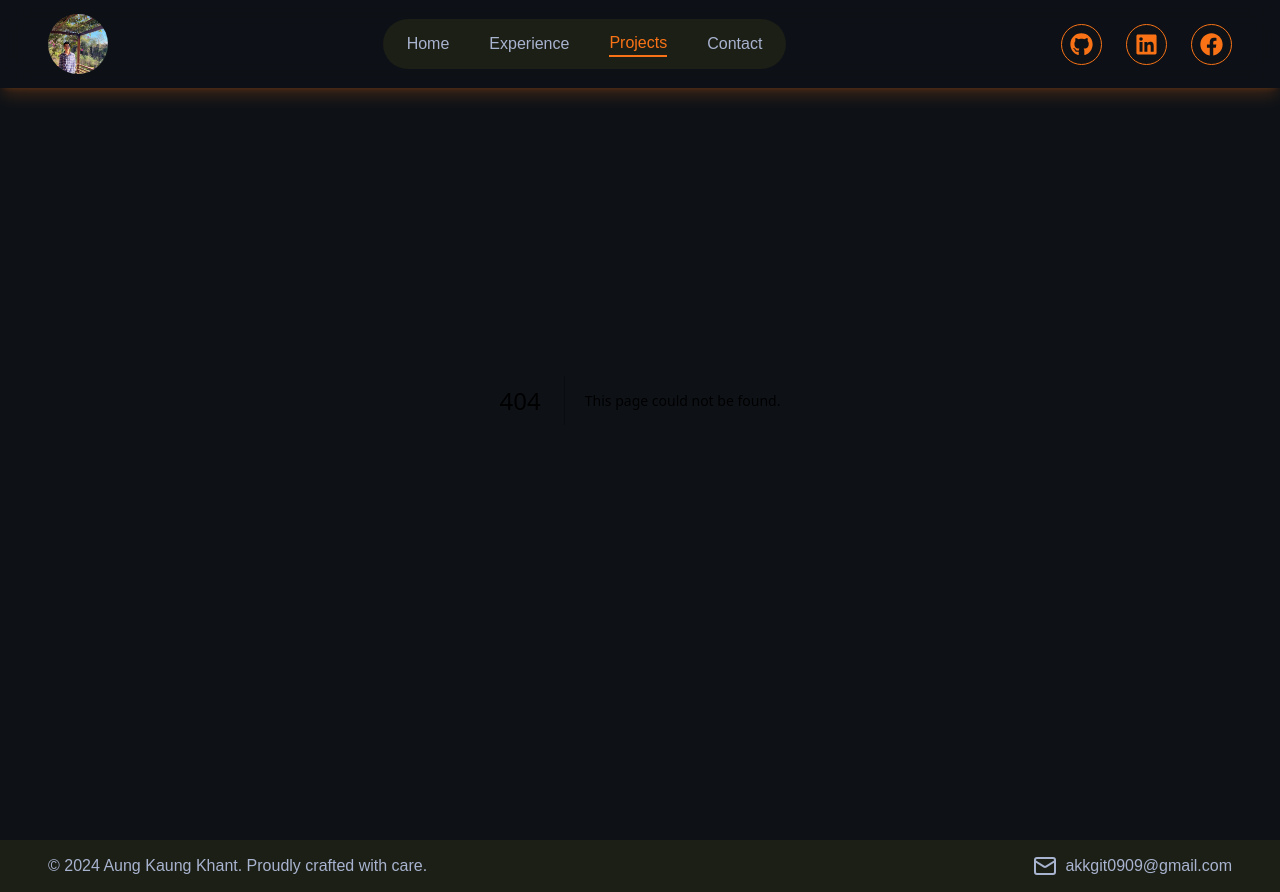
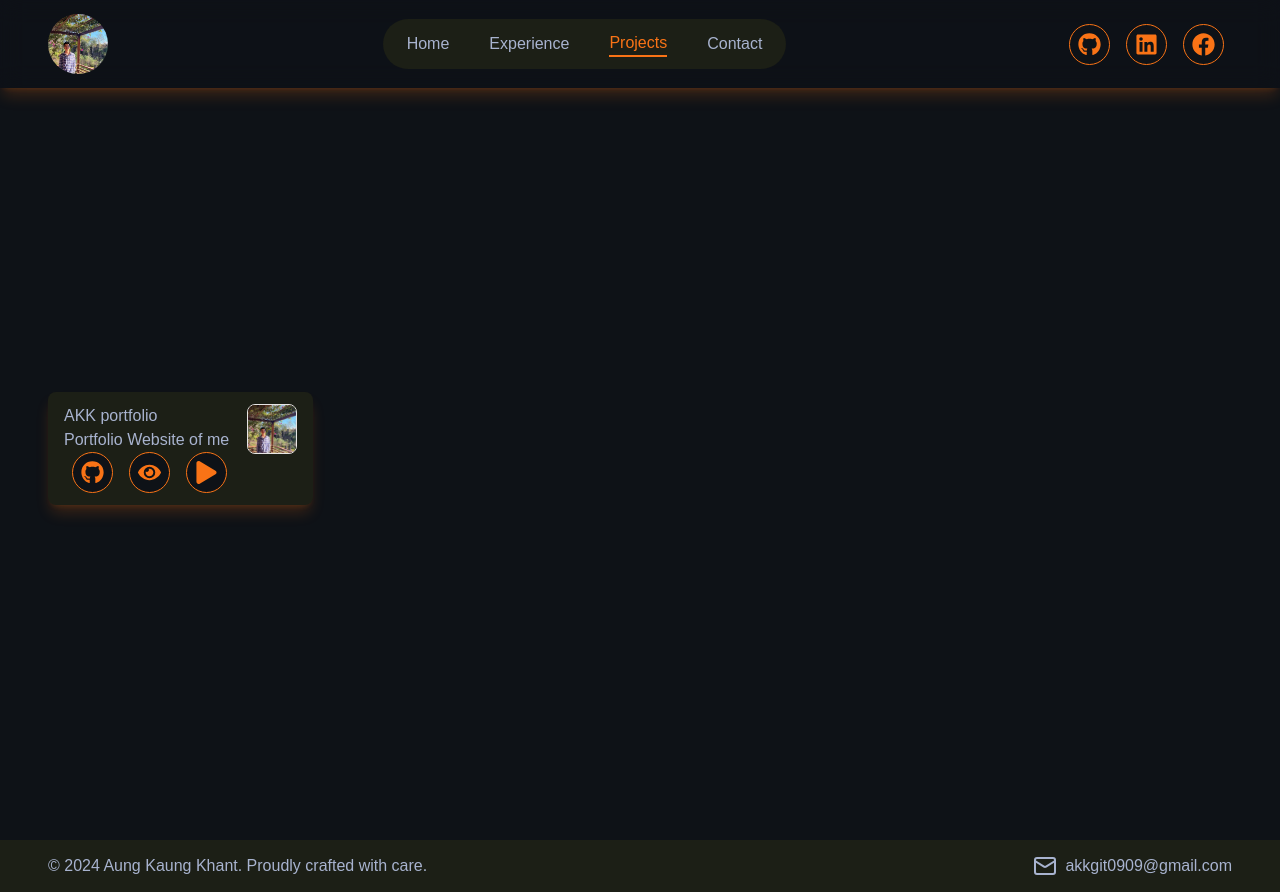
Before and after one commit to aungkaungkhant-nssh/AKK, a Next.js app: page /projects in a window 1280 px wide. Before the commit this address had no page. Built offline with nearby package versions, Linux system fonts and the light colour scheme.

Commit message:
change resueable component for Link Item

```diff
--- /dev/null
+++ b/app/projects/page.tsx
@@ -0,0 +1,12 @@
+import ProjectLists from "@/components/project/ProjectLists";
+import MaxWidthWrapper from "@/components/wrappers/MaxWidthWrapper";
+
+export default function Project() {
+    return (
+        <MaxWidthWrapper className="lg:h-screen flex gap-[45px] items-center relative text-center lg:text-left pt-32 lg:pt-24 px-4 sm:px-8 md:px-12">
+            <div className="bg-foreground text-tertiary px-4 py-3 rounded-lg shadow-lg shadow-primary/20">
+                <ProjectLists />
+            </div>
+        </MaxWidthWrapper>
+    )
+}
--- a/components/experience/ExperienceLists.tsx
+++ b/components/experience/ExperienceLists.tsx
@@ -3,12 +3,11 @@ import React from 'react'
 import ExperienceCard from './ExperienceCard'
 
 const ExperienceLists = () => {
-    console.log(experienceLists)
     return (
         <section>
             {
-                experienceLists.map((experience,index) => (
-                    <ExperienceCard key={experience.id} {...experience} lastIndex={experienceLists.length-1 === index } />
+                experienceLists.map((experience, index) => (
+                    <ExperienceCard key={experience.id} {...experience} lastIndex={experienceLists.length - 1 === index} />
                 ))
             }
         </section>
--- /dev/null
+++ b/components/navigation/LinkItem.tsx
@@ -0,0 +1,37 @@
+"use client"
+import React from "react";
+import { motion } from "framer-motion";
+
+interface LinkGroupsProps {
+    icon: React.ComponentType<{ className?: string; size?: number }>;
+    link: string;
+    color?: string;
+}
+
+const LinkItem = ({ icon: Icon, link, color = "primary" }: LinkGroupsProps) => {
+    return (
+        <a href={link} target="_blank" rel="noopener noreferrer">
+            <button className="text-white border border-primary rounded-full p-2 hover:bg-foreground mx-2">
+                <motion.div
+                    initial={{ scale: 0, opacity: 0, rotate: -45 }}
+                    animate={{ scale: 1, opacity: 1, rotate: 0 }}
+                    transition={{
+                        type: "spring",
+                        stiffness: 300,
+                        damping: 20,
+                        duration: 0.5,
+                    }}
+                    whileHover={{
+                        scale: 1.2,
+                        rotate: 10,
+                    }}
+                    whileTap={{ scale: 0.9 }}
+                >
+                    <Icon className={`text-${color}`} size={23} />
+                </motion.div>
+            </button>
+        </a>
+    );
+};
+
+export default LinkItem;
--- a/components/navigation/Navbar.tsx
+++ b/components/navigation/Navbar.tsx
@@ -4,7 +4,8 @@ import MaxWidthWrapper from "../wrappers/MaxWidthWrapper"
 import SideMenu from "./SideMenu"
 import Profile from "../home/Profile";
 import MenuList from "./MenuList";
-import SocialLink from "./SocialLink";
+import socialLinks from "@/constants/socialLinks";
+import LinkItem from "./LinkItem";
 
 
 export default function Navbar() {
@@ -26,7 +27,17 @@ export default function Navbar() {
                     <MenuList />
                 </div>
                 <div className="hidden lg:inline-block">
-                    <SocialLink />
+                    {
+                        socialLinks.map((link, index) => (
+                            <LinkItem
+                                key={index}
+                                icon={link.icon}
+                                link={link.link}
+                                color={link.color}
+                            />
+                        ))
+                    }
+
                 </div>
                 <div className="lg:hidden">
                     <SideMenu />
--- a/components/navigation/SideMenu.tsx
+++ b/components/navigation/SideMenu.tsx
@@ -4,7 +4,7 @@ import { AnimatePresence, motion } from 'framer-motion'
 import Profile from "../home/Profile";
 import { IoClose } from "react-icons/io5";
 import MenuList from "./MenuList";
-import SocialLink from "./SocialLink";
+import SocialLink from "./LinkItem";
 import { useState } from "react";
 const sidebarVariants = {
     open: { x: 0, transition: { type: 'spring', stiffness: 300, damping: 30 } },
--- a/components/navigation/SocialLink.tsx
+++ /dev/null
@@ -1,68 +0,0 @@
-"use client"
-import { FaFacebook, FaGithub, FaLinkedin } from 'react-icons/fa';
-import { motion } from 'framer-motion'
-export default function SocialLink() {
-    return (
-        <div className="flex items-center gap-6">
-            <button className="text-white border border-primary rounded-full p-2 hover:bg-foreground">
-                <motion.div
-                    initial={{ scale: 0, opacity: 0, rotate: -45 }}
-                    animate={{ scale: 1, opacity: 1, rotate: 0 }}
-                    transition={{
-                        type: "spring",
-                        stiffness: 300,
-                        damping: 20,
-                        duration: 0.5,
-                    }}
-                    whileHover={{
-                        scale: 1.2,
-                        rotate: 10,
-                    }}
-                    whileTap={{ scale: 0.9 }}
-                >
-                    <FaGithub className=" text-primary" size={23} />
-                </motion.div>
-
-            </button>
-            <button className=" text-white border border-primary rounded-full p-2 hover:bg-foreground">
-                <motion.div
-                    initial={{ scale: 0, opacity: 0, rotate: -45 }}
-                    animate={{ scale: 1, opacity: 1, rotate: 0 }}
-                    transition={{
-                        type: "spring",
-                        stiffness: 300,
-                        damping: 20,
-                        duration: 0.5,
-                    }}
-                    whileHover={{
-                        scale: 1.2,
-                        rotate: 10,
-                    }}
-                    whileTap={{ scale: 0.9 }}
-                >
-                    <FaLinkedin className=" text-primary" size={23} />
-                </motion.div>
-            </button>
-            <button className=" text-white border border-primary rounded-full p-2 hover:bg-foreground">
-                <motion.div
-                    initial={{ scale: 0, opacity: 0, rotate: -45 }}
-                    animate={{ scale: 1, opacity: 1, rotate: 0 }}
-                    transition={{
-                        type: "spring",
-                        stiffness: 300,
-                        damping: 20,
-                        duration: 0.5,
-                    }}
-                    whileHover={{
-                        scale: 1.2,
-                        rotate: 10,
-                    }}
-                    whileTap={{ scale: 0.9 }}
-                >
-                    <FaFacebook className=" text-primary" size={23} />
-                </motion.div>
-
-            </button>
-        </div>
-    )
-}
--- /dev/null
+++ b/components/project/ProjectCard.tsx
@@ -0,0 +1,41 @@
+"use client"
+import { cn } from "@/lib/utils";
+
+import Pf from '@/public/images/pf.png'
+import Image from "next/image";
+import iconLinks from "@/constants/iconLinks";
+import LinkItem from "../navigation/LinkItem";
+
+export default function ProjectCard() {
+    return (
+        <div className={cn('flex items-start gap-3 ')}>
+            <div>
+                <div>
+                    <h1>AKK portfolio</h1>
+                    <p>Portfolio Website of me</p>
+                </div>
+                <div>
+                    {
+                        iconLinks.map((link, index) => (
+                            <LinkItem
+                                key={index}
+                                icon={link.icon}
+                                link={link.link}
+                                color={link.color}
+                            />
+                        ))
+                    }
+                </div>
+            </div>
+            <div>
+                <Image
+                    src={Pf}
+                    alt="akk"
+                    className="border rounded-lg"
+                    width={50}
+                    height={50}
+                />
+            </div>
+        </div>
+    )
+}
--- /dev/null
+++ b/components/project/ProjectLists.tsx
@@ -0,0 +1,11 @@
+import ProjectCard from "./ProjectCard";
+
+const ProjectLists = () => {
+    return (
+        <section>
+            <ProjectCard />
+        </section>
+    )
+}
+
+export default ProjectLists;
--- /dev/null
+++ b/constants/iconLinks.ts
@@ -0,0 +1,8 @@
+import { FaGithub, FaEye, FaPlay } from 'react-icons/fa';
+const iconLinks = [
+    { icon: FaGithub, link: "https://github.com", color: "primary" },
+    { icon: FaEye, link: "https://linkedin.com", color: "primary" },
+    { icon: FaPlay, link: "https://facebook.com", color: "primary" },
+];
+
+export default iconLinks;
--- /dev/null
+++ b/constants/socialLinks.ts
@@ -0,0 +1,9 @@
+
+import { FaGithub, FaLinkedin, FaFacebook } from "react-icons/fa";
+const socialLinks = [
+    { icon: FaGithub, link: "https://github.com", color: "primary" },
+    { icon: FaLinkedin, link: "https://linkedin.com", color: "primary" },
+    { icon: FaFacebook, link: "https://facebook.com", color: "primary" },
+];
+
+export default socialLinks;
```
